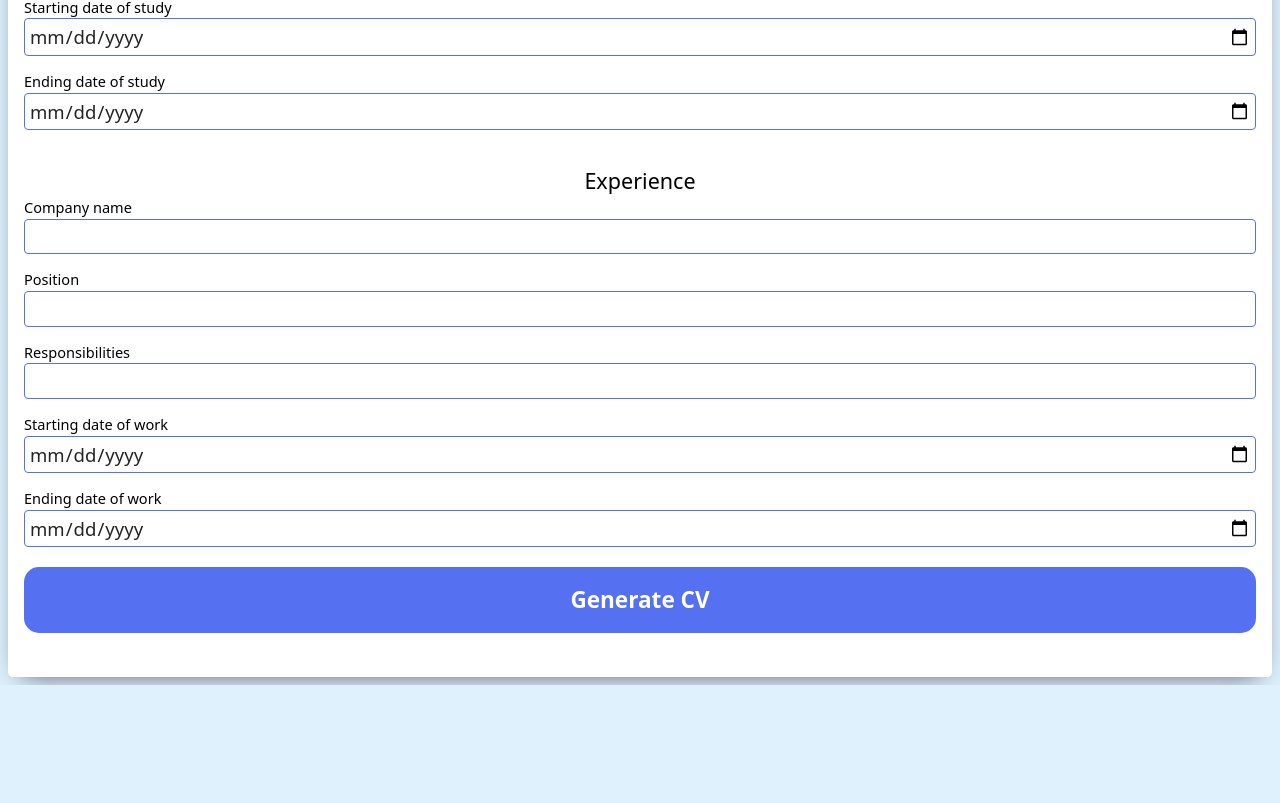
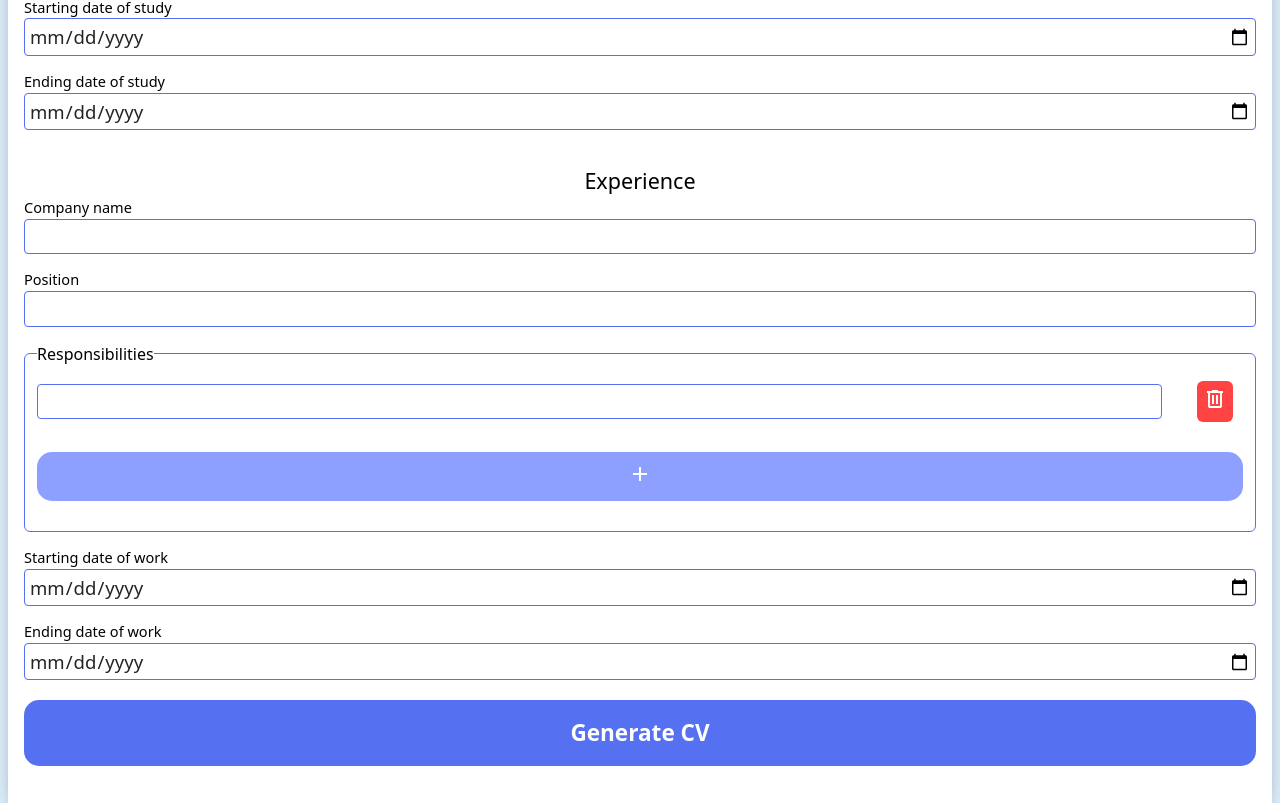
Before and after one commit to dawidtt/cv-app-odin, a React (Vite) app in the folder cv-app/: page / in a window 1280 px wide. Shown: the part 481-1284 px from the top of the page. Before the commit the page ends 1166 px from the top, so only its background shows below. Built offline with nearby package versions, Linux system fonts and the light colour scheme.

Commit message:
Create and style ResponsibilitiesList component
User can now add as many responsibilities as he likes

```diff
--- a/cv-app/src/Form.jsx
+++ b/cv-app/src/Form.jsx
@@ -1,3 +1,4 @@
+import Responsibilities from "./ResponsibilitiesList";
 import TextInput from "./TextInput";
 import "./styles/Form.css";
 
@@ -26,12 +27,26 @@ function Form() {
           type="date"
         />
       </section>
-      <section className="education">
+      <section className="experience">
         <h2>Experience</h2>
         <TextInput id="company-name" label="Company name" type="text" />
         <TextInput id="position" label="Position" type="text" />
+        <Responsibilities />
+        {/* <div className="responsibilities">
+          <TextInput id="responsibilitie" label="" type="text" />
+          <button className="add">
+            <svg
+              xmlns="http://www.w3.org/2000/svg"
+              height="24px"
+              viewBox="0 -960 960 960"
+              width="24px"
+              fill="#ffffff"
+            >
+              <path d="M440-440H200v-80h240v-240h80v240h240v80H520v240h-80v-240Z" />
+            </svg>
+          </button>
+        </div> */}
 
-        <TextInput id="responsibilities" label="Responsibilities" type="text" />
         <TextInput
           id="date-of-work-start"
           label="Starting date of work"
--- a/cv-app/src/Responsibilitie.jsx
+++ b/cv-app/src/Responsibilitie.jsx
@@ -1,5 +1,4 @@
 import TextInput from "./TextInput";
-import "./styles/Responsibilities.css";
 
 function Responsibilitie({ id, value, onRemove, onChange }) {
   return (
--- /dev/null
+++ b/cv-app/src/ResponsibilitiesList.jsx
@@ -0,0 +1,51 @@
+import { useState } from "react";
+import Responsibilitie from "./Responsibilitie.jsx";
+import "./styles/ResponsibilitiesList.css";
+
+function Responsibilities() {
+  function addInput(e) {
+    e.preventDefault();
+    setInputs([...inputs, { id: crypto.randomUUID(), value: "" }]);
+  }
+  function removeInput(id) {
+    setInputs(inputs.filter((input) => input.id !== id));
+  }
+  function changeInput(id, value) {
+    setInputs(
+      inputs.map((input) => (input.id === id ? { ...input, value } : input))
+    );
+  }
+  const [inputs, setInputs] = useState([
+    { id: crypto.randomUUID(), value: "" },
+  ]);
+
+  return (
+    <fieldset>
+      <legend>Responsibilities</legend>
+      <div className="responsibilities-inputs">
+        {inputs.map(({ id, value }) => (
+          <Responsibilitie
+            key={id}
+            id={id}
+            value={value}
+            onRemove={removeInput}
+            onChange={changeInput}
+          />
+        ))}
+        <button className="add" onClick={addInput}>
+          <svg
+            xmlns="http://www.w3.org/2000/svg"
+            height="24px"
+            viewBox="0 -960 960 960"
+            width="24px"
+            fill="#ffffff"
+          >
+            <path d="M440-440H200v-80h240v-240h80v240h240v80H520v240h-80v-240Z" />
+          </svg>
+        </button>
+      </div>
+    </fieldset>
+  );
+}
+
+export default Responsibilities;
--- a/cv-app/src/TextInput.jsx
+++ b/cv-app/src/TextInput.jsx
@@ -1,18 +1,19 @@
 import { useState } from "react";
 import "./styles/TextInput.css";
 
-function TextInput({ id, label, type }) {
+function TextInput({ id, label, type, onChange }) {
   const [value, setValue] = useState("");
+  const handleChange = (event) => {
+    setValue(event.target.value);
+    if (onChange) {
+      onChange(event);
+    }
+  };
   return (
     <div className="input-container">
       <label>
         {label}
-        <input
-          type={type}
-          id={id}
-          value={value}
-          onChange={(event) => setValue(event.target.value)}
-        />
+        <input type={type} id={id} value={value} onChange={handleChange} />
       </label>
     </div>
   );
--- a/cv-app/src/styles/Form.css
+++ b/cv-app/src/styles/Form.css
@@ -7,7 +7,11 @@ form {
   -moz-box-shadow: 0px 10px 26px -13px rgba(66, 68, 90, 1);
   box-shadow: 0px 10px 26px -13px rgba(66, 68, 90, 1);
 }
-
+fieldset {
+  border-radius: 6px;
+  border: 1px solid #5570f1;
+  margin: 15px 0;
+}
 h2 {
   text-align: center;
   font-size: calc(19px + 0.2vw);
@@ -35,3 +39,11 @@ button:hover {
 button:focus {
   outline: 2px solid #06176b;
 }
+
+button.add {
+  background-color: #8da0ff;
+  padding: 10px 8px;
+}
+button.add:focus {
+  outline: 2px solid rgb(85, 112, 241);
+}
--- /dev/null
+++ b/cv-app/src/styles/ResponsibilitiesList.css
@@ -0,0 +1,19 @@
+.responsibilitie {
+  display: flex;
+  align-items: center;
+  gap: 25px;
+}
+.responsibilitie .input-container {
+  flex-grow: 1;
+}
+
+.responsibilitie button {
+  width: auto;
+  padding: 6px;
+  background-color: rgb(255, 67, 67);
+  border-radius: 6px;
+  margin: 10px;
+}
+.responsibilitie button:focus {
+  outline: 2px solid rgb(165, 0, 0);
+}
```
Also changed, not shown: cv-app/src/assets/add.svg (added).
